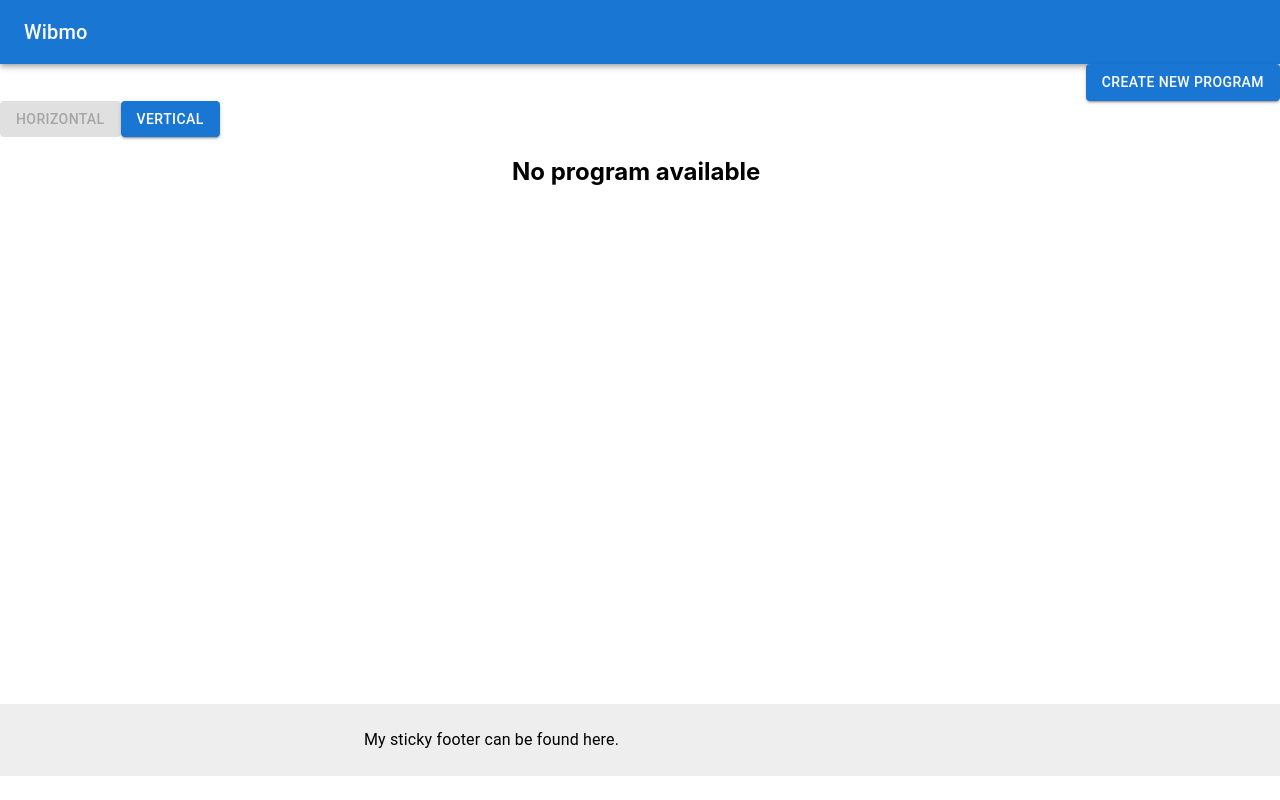
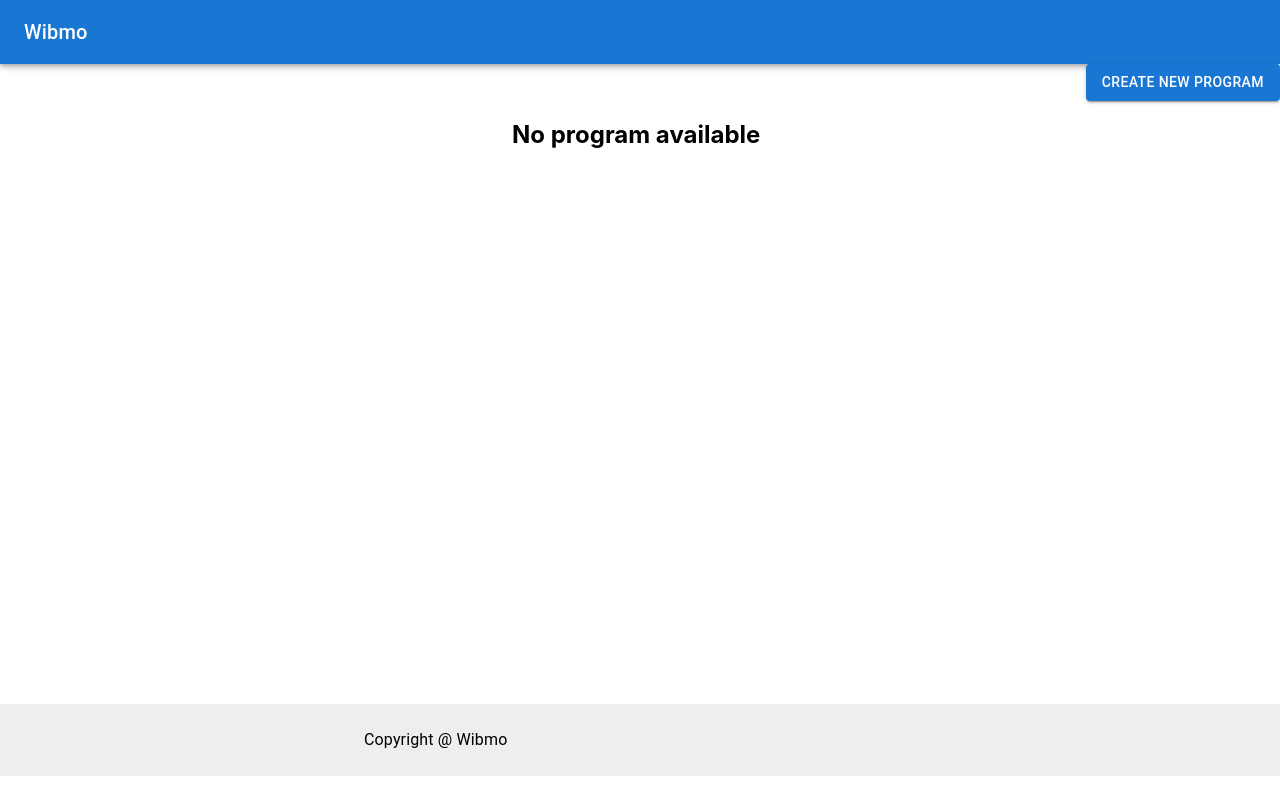
Before and after one commit to jha94/Projects, a React (Create React App) app in the folder ReactJS/wibmotask/: page / in a window 1280 px wide. Built offline with nearby package versions, Linux system fonts and the light colour scheme.

Commit message:
wibmotask -> ProgramList optimized

```diff
--- a/ReactJS/wibmotask/src/Components/Footer.js
+++ b/ReactJS/wibmotask/src/Components/Footer.js
@@ -25,7 +25,7 @@ export default function Footer() {
       >
         <Container maxWidth="sm">
           <Typography variant="body1">
-            My sticky footer can be found here.
+           Copyright @ Wibmo
           </Typography>
         </Container>
       </Box>
--- a/ReactJS/wibmotask/src/Containers/ProgramList.js
+++ b/ReactJS/wibmotask/src/Containers/ProgramList.js
@@ -7,6 +7,7 @@ function ProgramList(){
   const [programDetails, setProgramDetails] = useContext(programDetailsContext);
     const [horizontalAlignment, setHorizontalAlignment] = useState(true)
     const { programList } =  programDetails;
+
     const renderPrograms = () => {
       return  programList.length?
       programList.map(({programName, country:{name:countryName}, duration, selectedKYC, client, otherIdDetails, uID }, index)=>{
@@ -40,6 +41,22 @@ function ProgramList(){
       })
       :<h2 style={{marginLeft:'40%' }} >No program available</h2>
     }
+
+    const renderAlignmentButton = () =>{
+      return(
+        <div>
+           <Button disabled={horizontalAlignment} variant="contained" className='Button' onClick={()=>{
+            setHorizontalAlignment(true)
+        }} >Horizontal</Button>
+
+<Button variant="contained" disabled={!horizontalAlignment} className='Button' onClick={()=>{
+            setHorizontalAlignment(false)
+        }} >Vertical</Button>
+        </div>
+      )
+    }
+
+
     return(
         <div>
         <div className='NoProgram'>
@@ -50,14 +67,7 @@ function ProgramList(){
          }));
         }} >Create new Program</Button>
         </div>
-
-        <Button disabled={horizontalAlignment} variant="contained" className='Button' onClick={()=>{
-            setHorizontalAlignment(true)
-        }} >Horizontal</Button>
-
-<Button variant="contained" disabled={!horizontalAlignment} className='Button' onClick={()=>{
-            setHorizontalAlignment(false)
-        }} >Vertical</Button>
+        {programList.length?renderAlignmentButton():''}
         {renderPrograms()}
         </div>
         )
```
